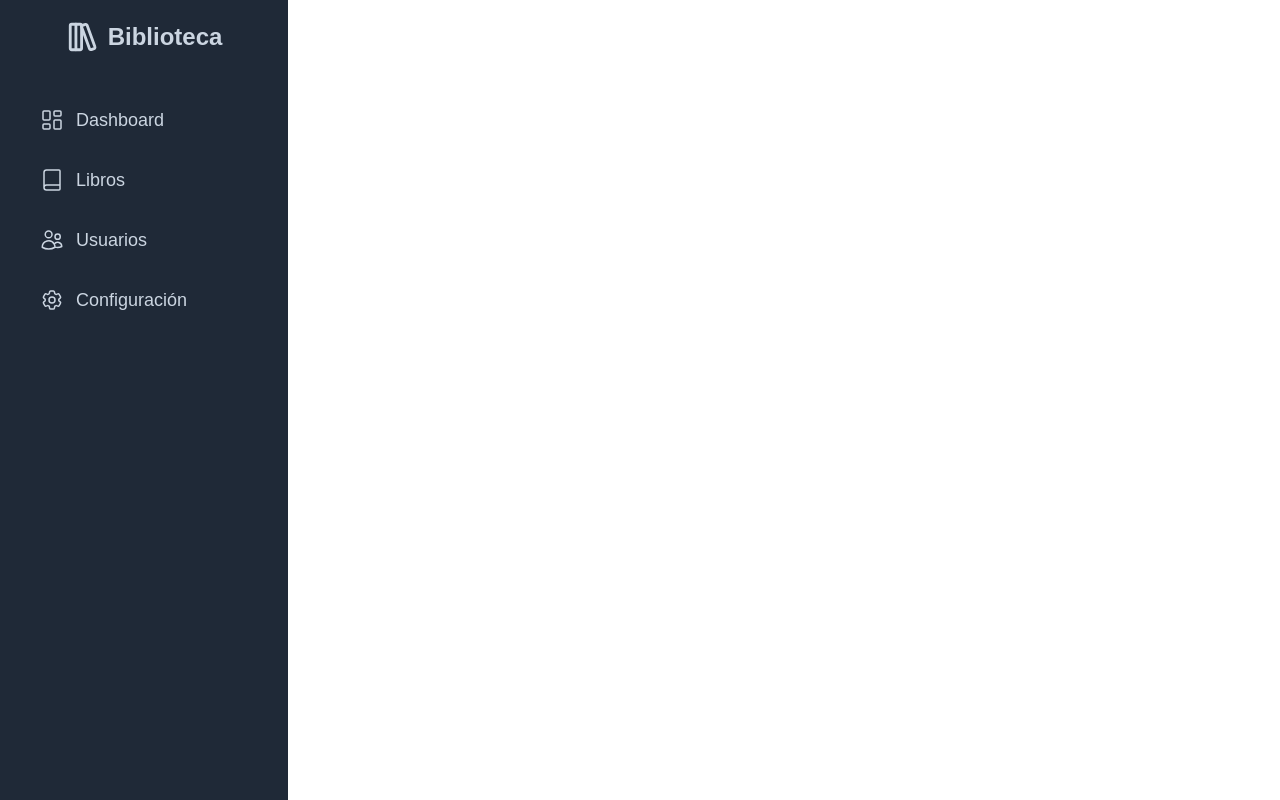
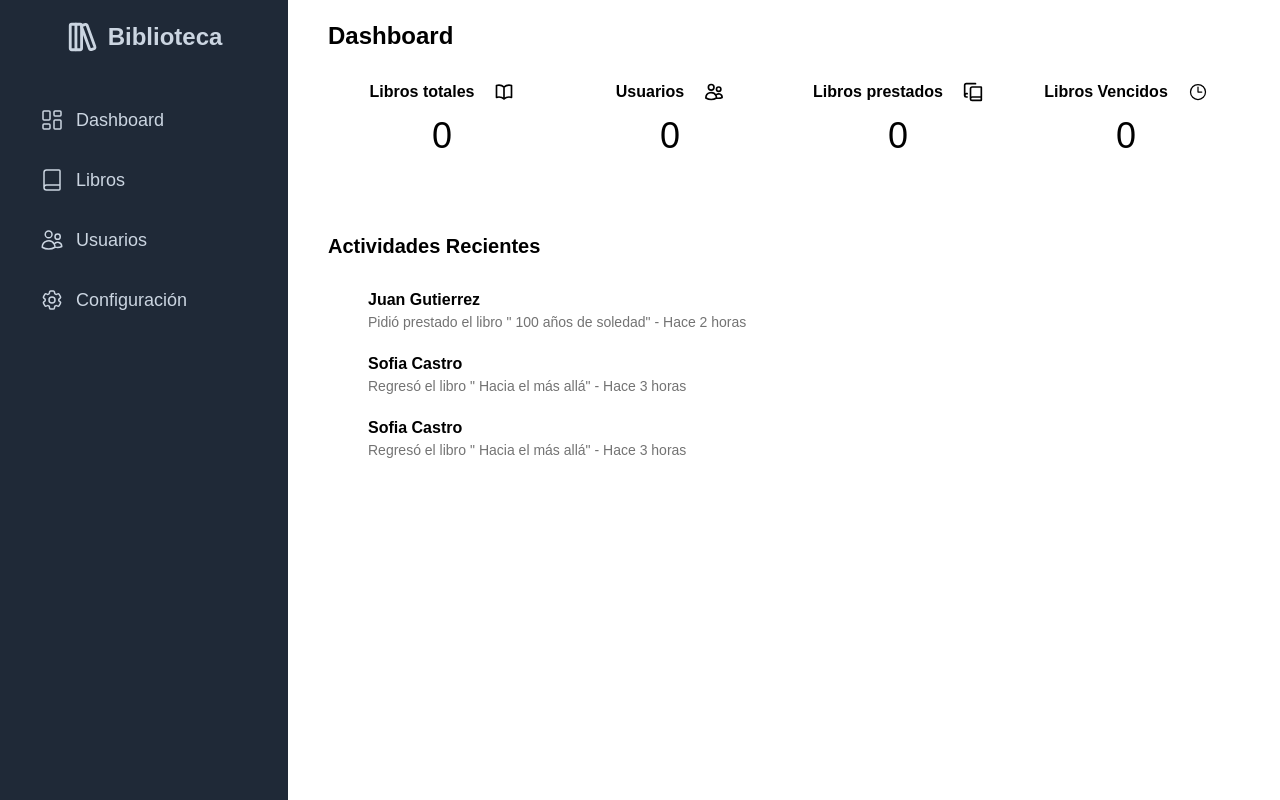
Before and after one commit to davidvchang/Sistema-para-biblioteca, a React (Vite) app in the folder frontend/: page / in a window 1280 px wide. Built offline with nearby package versions, Linux system fonts and the light colour scheme.

Commit message:
Se realizó el interfaz de Dashboard - Versión PC

```diff
--- a/frontend/package.json
+++ b/frontend/package.json
@@ -11,7 +11,8 @@
   },
   "dependencies": {
     "react": "^18.3.1",
-    "react-dom": "^18.3.1"
+    "react-dom": "^18.3.1",
+    "react-router-dom": "^7.0.2"
   },
   "devDependencies": {
     "@eslint/js": "^9.15.0",
--- a/frontend/src/App.tsx
+++ b/frontend/src/App.tsx
@@ -1,12 +1,20 @@
+import Dashboard from "./pages/Dashboard";
 import LateralMenu from "./pages/LateralMenu"
 
+import { BrowserRouter, Route, Routes } from "react-router-dom";
 
 function App() {
 
   return (
-    <main className="flex font-Poppins">
-      <LateralMenu/>
-    </main>
+    <BrowserRouter>
+      <main className="flex font-Poppins">
+        <LateralMenu/>
+
+        <Routes>
+          <Route path="/" element={<Dashboard/>}/>
+        </Routes>
+      </main>
+    </BrowserRouter>
   )
 }
 
--- /dev/null
+++ b/frontend/src/components/CounterInformation.tsx
@@ -0,0 +1,23 @@
+import React from 'react'
+
+interface Props {
+    text: string,
+    icon: React.ReactNode,
+    number: number
+
+}
+
+const CounterInformation:React.FC<Props> = ({text, icon, number}) => {
+  return (
+    <div className='flex flex-col w-52  items-center justify-center gap-3'>
+       <div className='flex w-full items-center justify-center gap-5'>
+            <span className='font-semibold'>{text}</span>
+            {icon}
+       </div>
+
+       <span className='text-4xl'>{number}</span>
+    </div>
+  )
+}
+
+export default CounterInformation
--- a/frontend/src/components/NavMenu.tsx
+++ b/frontend/src/components/NavMenu.tsx
@@ -1,15 +1,17 @@
+ import { Link } from "react-router-dom";
 
 interface Props {
     text: string
+    link: string
     icon: React.ReactNode
 }
 
-const NavMenu:React.FC<Props> = ({icon, text}) => {
+const NavMenu:React.FC<Props> = ({icon, text, link}) => {
   return (
-    <div className="flex items-center gap-3 hover:bg-[#0C8BFF] py-3 px-5 rounded-md">
+    <Link to={link} className="flex items-center gap-3 hover:bg-[#0C8BFF] py-3 px-5 rounded-md">
         {icon}
         <span className="text-lg">{text}</span>
-    </div>
+    </Link>
   )
 }
 
--- /dev/null
+++ b/frontend/src/components/RecentActivity.tsx
@@ -0,0 +1,20 @@
+import React from 'react'
+interface Props {
+    name: string,
+    action: string,
+    nameBook: string,
+    time: string
+}
+
+const RecentActivity:React.FC<Props> = ({name, action, nameBook, time}) => {
+  return (
+    <div className='flex flex-col pl-10'>
+        <span className='font-semibold'>{name}</span>
+        <div className='flex font-light text-[#737373] text-sm gap-1'>
+            <span>{action} "</span> <span>{nameBook}" </span><span> - Hace {time}</span>
+        </div>
+    </div>
+  )
+}
+
+export default RecentActivity
--- /dev/null
+++ b/frontend/src/pages/Dashboard.tsx
@@ -0,0 +1,45 @@
+import React from 'react'
+import CounterInformation from '../components/CounterInformation'
+import RecentActivity from '../components/RecentActivity'
+
+const Dashboard:React.FC = () => {
+  return (
+    <section className='flex flex-col gap-7 w-full py-5 px-10'>
+      <span className='text-2xl font-semibold'>Dashboard</span>
+
+      <div className='flex w-full flex-wrap justify-around'>
+        <CounterInformation text='Libros totales' icon={iconTotalsBook} number={0}/>
+        <CounterInformation text='Usuarios' icon={iconUsers} number={0}/>
+        <CounterInformation text='Libros prestados' icon={iconBorrowedBooks} number={0}/>
+        <CounterInformation text='Libros Vencidos' icon={iconClock} number={0}/>
+      </div>
+
+      <span className='text-xl font-semibold mt-12'>Actividades Recientes</span>
+
+      <div className='flex flex-col gap-5'>
+        <RecentActivity name='Juan Gutierrez' action='Pidió prestado el libro' nameBook='100 años de soledad' time='2 horas'/>
+        <RecentActivity name='Sofia Castro' action='Regresó el libro' nameBook='Hacia el más allá' time='3 horas'/>
+        <RecentActivity name='Sofia Castro' action='Regresó el libro' nameBook='Hacia el más allá' time='3 horas'/>
+      </div>
+    </section>
+  )
+}
+
+const iconTotalsBook = <svg xmlns="http://www.w3.org/2000/svg" fill="none" viewBox="0 0 24 24" width={20} height={20} strokeWidth={2} stroke="currentColor">
+<path strokeLinecap="round" strokeLinejoin="round" d="M12 6.042A8.967 8.967 0 0 0 6 3.75c-1.052 0-2.062.18-3 .512v14.25A8.987 8.987 0 0 1 6 18c2.305 0 4.408.867 6 2.292m0-14.25a8.966 8.966 0 0 1 6-2.292c1.052 0 2.062.18 3 .512v14.25A8.987 8.987 0 0 0 18 18a8.967 8.967 0 0 0-6 2.292m0-14.25v14.25" />
+</svg>
+
+const iconUsers = <svg xmlns="http://www.w3.org/2000/svg" fill="none" width="20" height="20" viewBox="0 0 24 24" strokeWidth={2} stroke="currentColor" >
+<path strokeLinecap="round" strokeLinejoin="round" d="M15 19.128a9.38 9.38 0 0 0 2.625.372 9.337 9.337 0 0 0 4.121-.952 4.125 4.125 0 0 0-7.533-2.493M15 19.128v-.003c0-1.113-.285-2.16-.786-3.07M15 19.128v.106A12.318 12.318 0 0 1 8.624 21c-2.331 0-4.512-.645-6.374-1.766l-.001-.109a6.375 6.375 0 0 1 11.964-3.07M12 6.375a3.375 3.375 0 1 1-6.75 0 3.375 3.375 0 0 1 6.75 0Zm8.25 2.25a2.625 2.625 0 1 1-5.25 0 2.625 2.625 0 0 1 5.25 0Z" />
+</svg>
+
+const iconBorrowedBooks = <svg xmlns="http://www.w3.org/2000/svg" width="20" height="20" viewBox="0 0 24 24" fill="none" stroke="currentColor" strokeWidth="2" strokeLinecap="round" strokeLinejoin="round" className="lucide lucide-book-copy">
+    <path d="M2 16V4a2 2 0 0 1 2-2h11"/><path d="M22 18H11a2 2 0 1 0 0 4h10.5a.5.5 0 0 0 .5-.5v-15a.5.5 0 0 0-.5-.5H11a2 2 0 0 0-2 2v12"/><path d="M5 14H4a2 2 0 1 0 0 4h1"/>
+</svg>
+
+const iconClock = <svg xmlns="http://www.w3.org/2000/svg" fill="none" width="20" height="20" viewBox="0 0 24 24" strokeWidth={1.5} stroke="currentColor">
+<path strokeLinecap="round" strokeLinejoin="round" d="M12 6v6h4.5m4.5 0a9 9 0 1 1-18 0 9 9 0 0 1 18 0Z" />
+</svg>
+
+
+export default Dashboard
--- a/frontend/src/pages/LateralMenu.tsx
+++ b/frontend/src/pages/LateralMenu.tsx
@@ -3,7 +3,7 @@ import NavMenu from '../components/NavMenu'
 
 const LateralMenu:React.FC = () => {
   return (
-    <div className='w-72 min-h-screen bg-bg-Menu text-slate-300 p-5'>
+    <section className='min-w-72 min-h-screen bg-bg-Menu text-slate-300 p-5'>
         <div className='flex flex-col gap-10'>
             <div className='flex items-center gap-2 w-full justify-center'>
                 {iconLogo}
@@ -11,14 +11,14 @@ const LateralMenu:React.FC = () => {
             </div>
 
             <div className='flex flex-col gap-2'>
-                <NavMenu icon={iconDashboard} text='Dashboard'/>
-                <NavMenu icon={iconBooks} text='Libros'/>
-                <NavMenu icon={iconUsers} text='Usuarios'/>
-                <NavMenu icon={iconSettings} text='Configuración'/>
+                <NavMenu link='/' icon={iconDashboard} text='Dashboard'/>
+                <NavMenu link='Libros' icon={iconBooks} text='Libros'/>
+                <NavMenu link='Usuarios' icon={iconUsers} text='Usuarios'/>
+                <NavMenu link='Configuracion' icon={iconSettings} text='Configuración'/>
             </div>
 
         </div>
-    </div>
+    </section>
   )
 }
 
```
Also changed, not shown: 1 other file (tests, documents, lock files or other folders).
